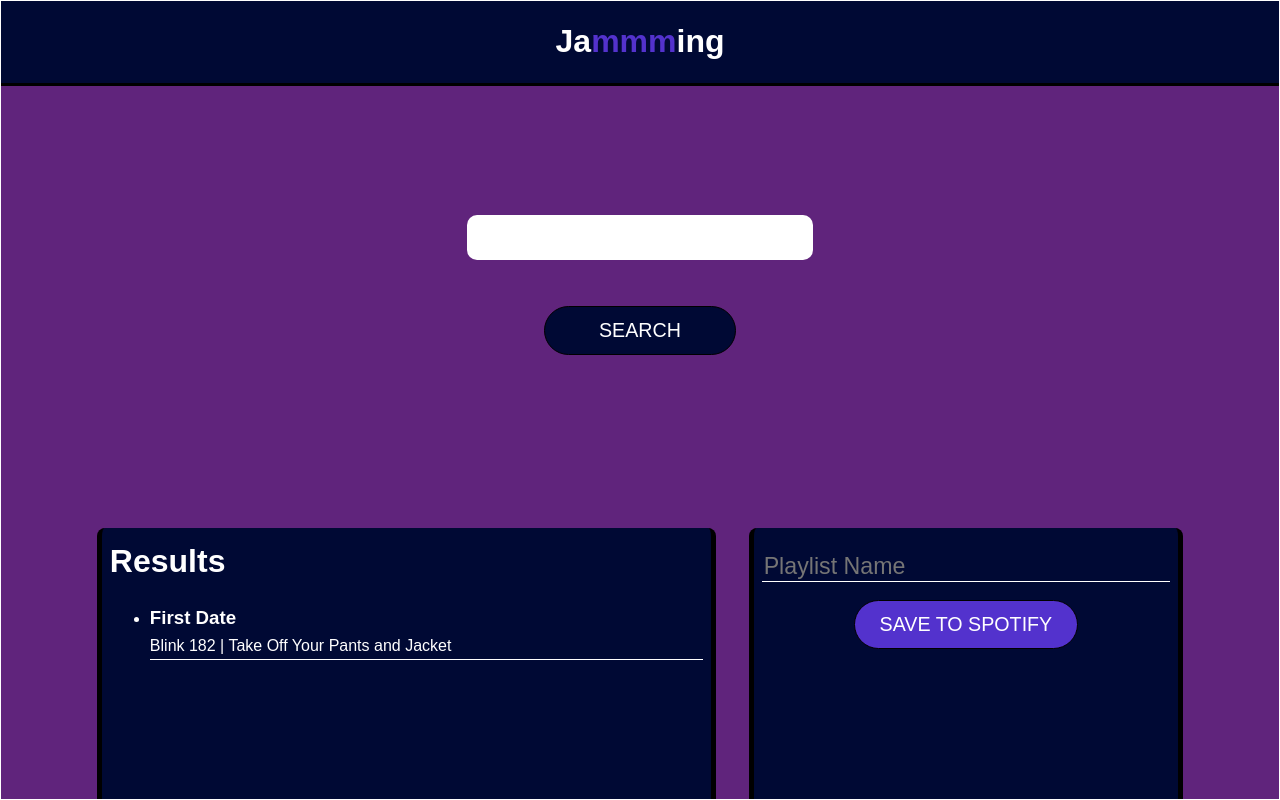
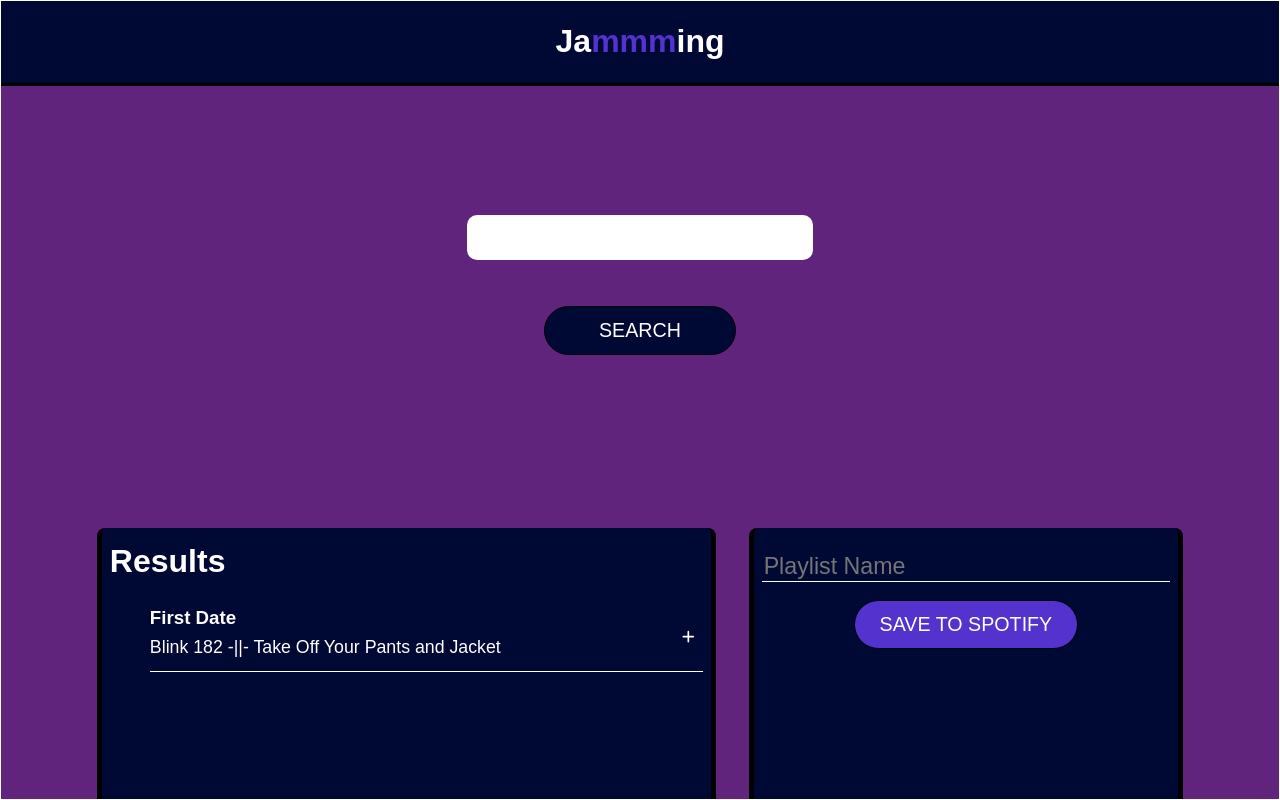
Before and after one commit to memelopez/Jamming, a React (Create React App) app: page / in a window 1280 px wide. Built offline with nearby package versions, Linux system fonts and the light colour scheme.

Commit message:
Add most of tracks styles and functionality

```diff
--- a/src/components/track/Track.js
+++ b/src/components/track/Track.js
@@ -1,14 +1,26 @@
 import React from 'react';
 import styles from './track.module.css';
+// fontawesome for icons
+import { FontAwesomeIcon } from '@fortawesome/react-fontawesome';
+import { library } from '@fortawesome/fontawesome-svg-core';
+/* import all the icons in Free Solid, Free Regular, and Brands styles */
+import { fas } from '@fortawesome/free-solid-svg-icons';
+import { far } from '@fortawesome/free-regular-svg-icons';
+import { fab } from '@fortawesome/free-brands-svg-icons';
+library.add(fas, far, fab);
 
 const Track = (props) => {
   return (
     <li className={styles.trackContainer}>
       <div className={styles.trackInfo}>
         <h3 className={styles.trackName}>{props.songName}</h3>
-        <p className={styles.trackArtistAlbum}>{`${props.songArtist} | ${props.songAlbum}`}</p>
+        <p className={styles.trackArtistAlbum}>{`${props.songArtist} -||- ${props.songAlbum}`}</p>
       </div>
-      <div className={styles.addDeleteBtn}></div>
+      <div className={styles.addDeleteBtnContainer}>
+        <button aria-label={`${props.addOrDeleteSign?'Add':'Delete'} song`} className={styles.addDeleteBtn}>
+          {props.addOrDeleteSign ? <FontAwesomeIcon icon="fa-solid fa-plus" /> : <FontAwesomeIcon icon="fa-solid fa-minus" />}
+        </button>
+      </div>
     </li>
   );
 }
--- a/src/components/track/track.module.css
+++ b/src/components/track/track.module.css
@@ -9,4 +9,24 @@ p {
 
 .trackContainer {
   border-bottom: 1px solid #fff;
+  display: flex;
+  justify-content: space-between;
+  /* padding: 0.25em 0.5em 0 0; */
 }
+
+.trackArtistAlbum {
+  margin-bottom: 0.55em;
+  font-size: 1.11em;
+}
+
+.addDeleteBtnContainer {
+  display: flex;
+  align-items: center;
+}
+
+.addDeleteBtn {
+  background-color: transparent;
+  border: none;
+  color: #fff;
+  cursor: pointer;
+}
```
